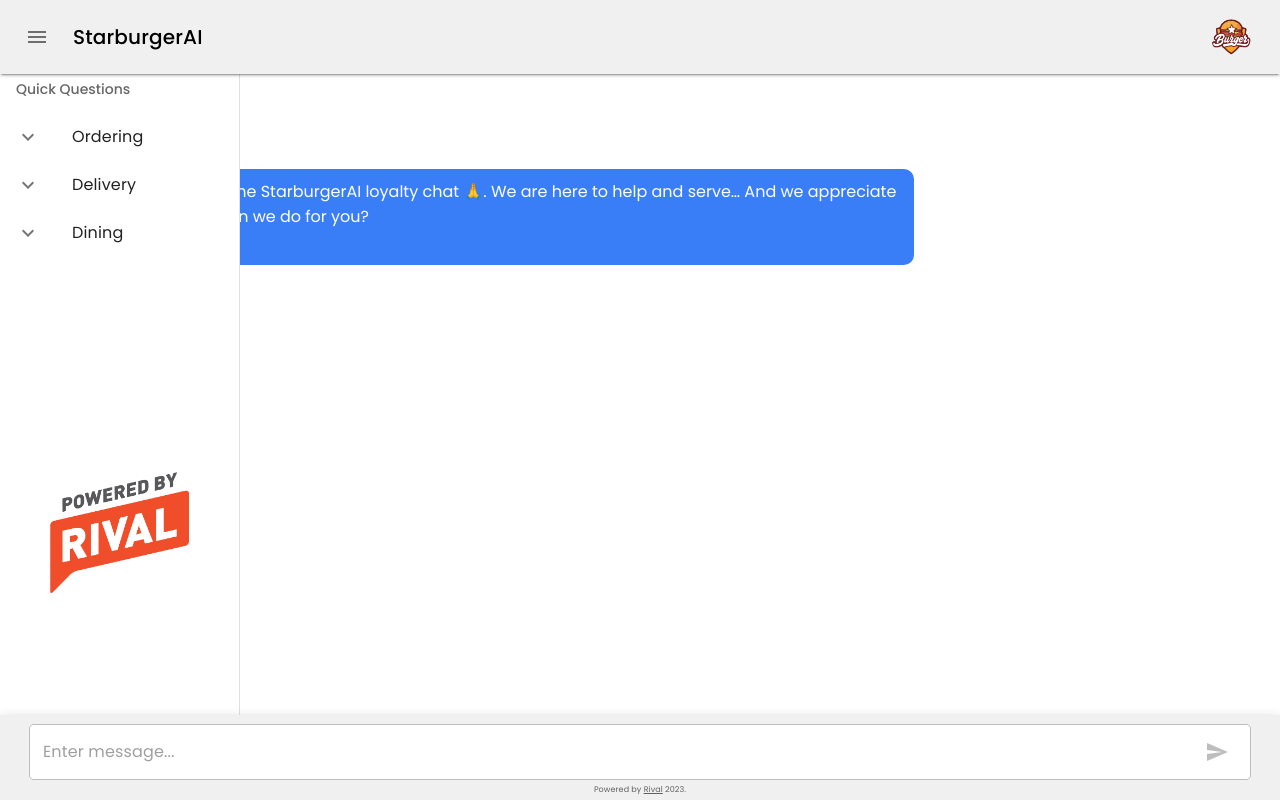
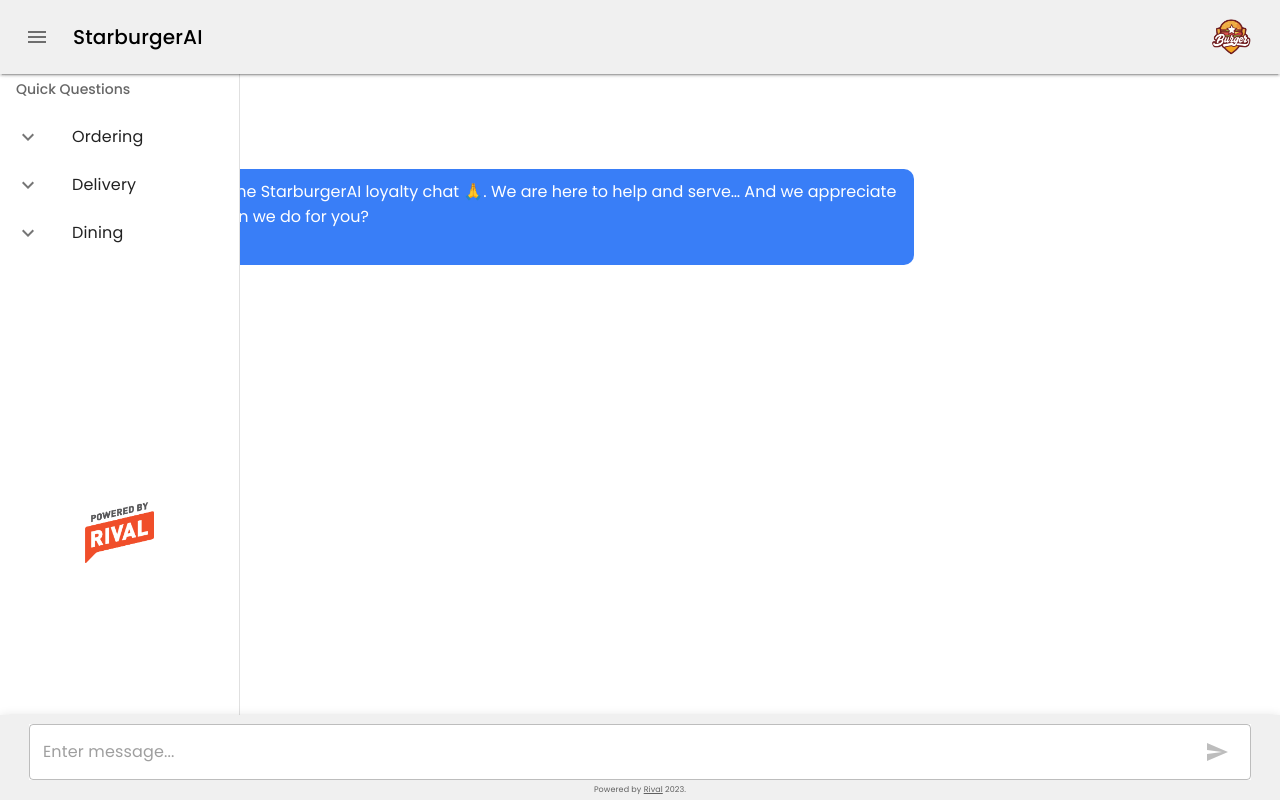
Before and after one commit to Ollstar/domainai, a Next.js app in the folder domainai/: page / in a window 1280 px wide. Both pictures are taken after a click on the button 37 px from the left and 37 px from the top of the page. Built offline with nearby package versions, Linux system fonts and the light colour scheme.

Commit message:
logo size

```diff
--- a/domainai/pages/index.js
+++ b/domainai/pages/index.js
@@ -151,7 +151,7 @@
         component="img"
         sx={{
           margin: "auto",
-          maxWidth: { xs: drawerWidth-100, md: drawerWidth-100 },
+          maxWidth: { xs: drawerWidth-170, md: drawerWidth-170 },
         }}
         alt="The house from the offer."
         src="/avatar/powerlogo.png"
```
